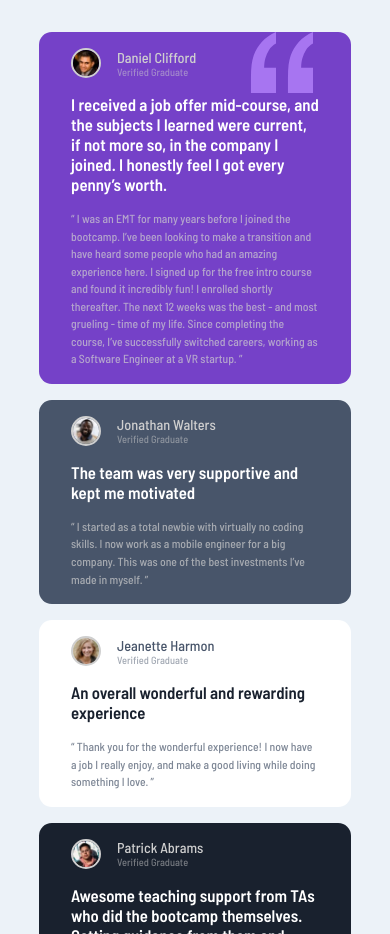
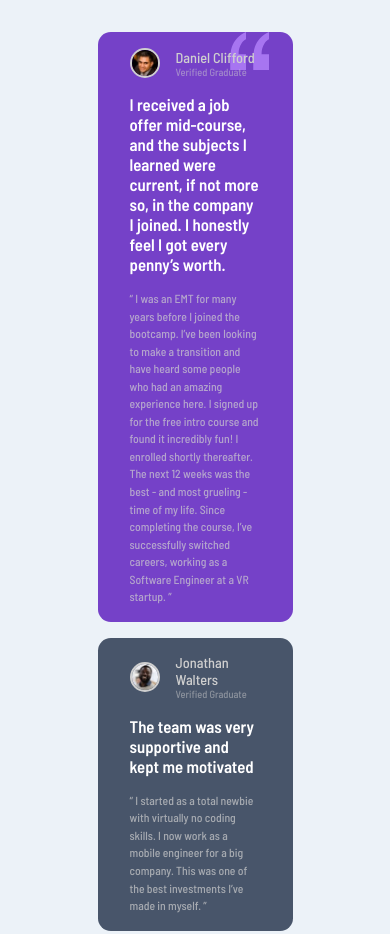
Before and after one commit to ChackochanBoby/testimonials-grid-frntnd-mntr, a plain HTML site: page index.html in a window 390 px wide. Shown: the top 934 px of the page. Drawn offline with Linux system fonts and the light colour scheme.

Commit message:
Update styles.css

```diff
--- a/styles.css
+++ b/styles.css
@@ -181,3 +181,12 @@ img{
         padding: 2rem 0;
     }
 }
+@media screen and (max-width: 768px){
+    .container{
+        display: flex;
+        flex-direction: column;
+        gap: 1rem;
+        max-width: 50vw;
+        padding: 2rem 0;
+    }
+}
```
